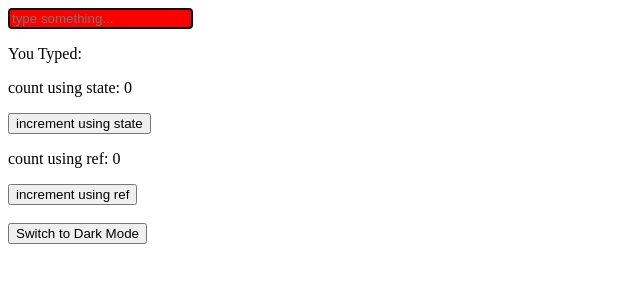
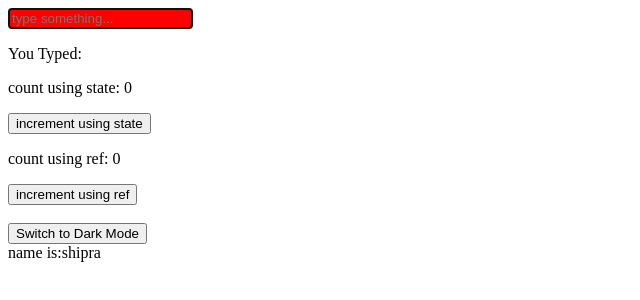
Before and after one commit to Shipra-AGRA/React_Hooks, a React (Vite) app: page / in a window 1280 px wide. Shown: the top 300 px of the page, without its empty margins (0-640 px from the left). Built offline with nearby package versions, Linux system fonts and the light colour scheme.

Commit message:
learned about useContext hook

```diff
--- a/src/App.js
+++ b/src/App.js
@@ -1,10 +1,14 @@
-import React from "react";
+import React, { createContext, useState } from "react";
 import ReactDOM from 'react-dom/client';
 import HookExample1 from "./HookExample1";
 import HookExample2 from "./HookExample2";
 import { ThemeProvider } from "./ThemeProvider";
+import ChildA from "./components/ChildA";
 
+export const UserContext=createContext()
 const App=()=>{
+
+    const [contextExample,setContextExample]=useState({name:"shipra"})
 return(
     <>
         {/* <HookExample1/> */}
@@ -12,6 +16,10 @@ return(
         <ThemeProvider>
              <HookExample2/>
         </ThemeProvider>
+
+        <UserContext.Provider value={contextExample}>
+            <ChildA/>
+        </UserContext.Provider>
     </>
 )
 }
--- /dev/null
+++ b/src/components/ChildA.jsx
@@ -0,0 +1,8 @@
+import ChildB from "./ChildB"
+
+const ChildA=()=>{
+return(
+    <ChildB/>
+)
+}
+export default ChildA
--- /dev/null
+++ b/src/components/ChildB.jsx
@@ -0,0 +1,11 @@
+import { useContext } from "react"
+import { UserContext } from "../App"
+
+const ChildB=()=>{
+    const User=useContext(UserContext)
+    console.log("nanna",User)
+return(
+    <div>name is:{User.name}</div>
+)
+}
+export default ChildB
```
